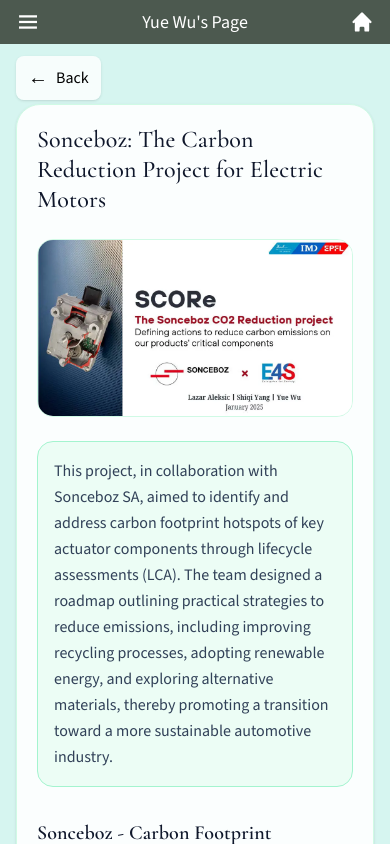
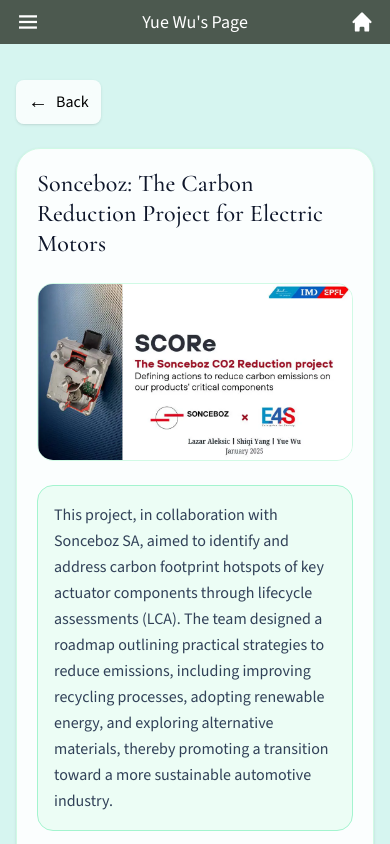
Before and after one commit to YUEWU1233/yuewu, a Next.js app: page /Projects/Project1 in a window 390 px wide. Shown: the top 844 px of the page. Built offline with nearby package versions, Linux system fonts and the light colour scheme.

Commit message:
Fix: BackButton positioning to avoid overlay with content on tablet breakpoints

```diff
--- a/app/BackButton.tsx
+++ b/app/BackButton.tsx
@@ -19,7 +19,7 @@
   };
 
   return (
-    <div className={`mb-4 fixed top-14 left-4 z-40 lg:left-72 ${className}`}>
+    <div className={`mb-4 ${className}`}>
       {href ? (
         <Link
           href={href}
```
